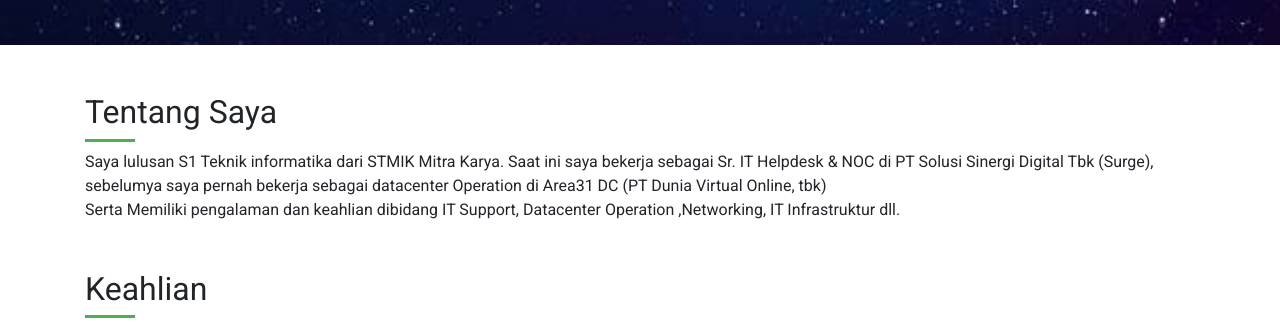
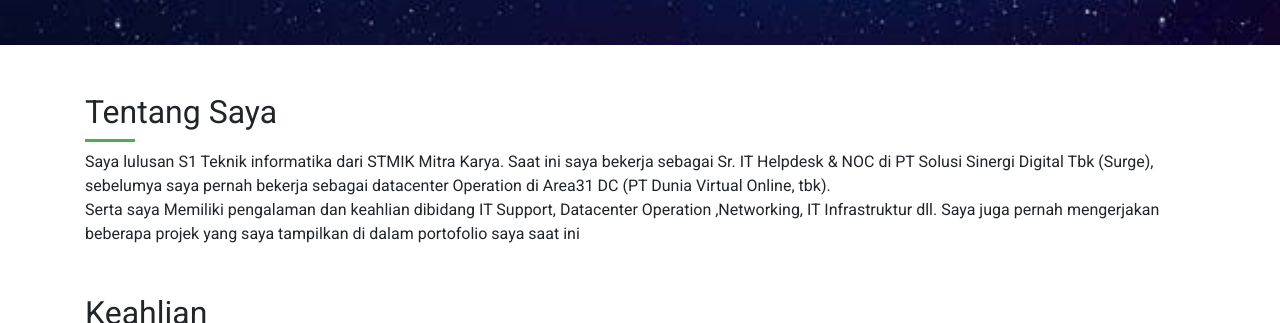
Before and after one commit to hariealvaro/hariealvaro.github.io, a plain HTML site: page index.html in a window 1280 px wide. Shown: the part 397-720 px from the top of the page. Drawn offline with nearby package versions, Linux system fonts and the light colour scheme.

Commit message:
Update index.html

```diff
--- a/index.html
+++ b/index.html
@@ -115,8 +115,8 @@
     <main class="container my-5">
         <section id="about" class="mb-5">
             <h2>Tentang Saya</h2>
-            <p>Saya lulusan S1 Teknik informatika dari STMIK Mitra Karya. Saat ini saya bekerja sebagai Sr. IT Helpdesk & NOC di PT Solusi Sinergi Digital Tbk (Surge), sebelumya saya pernah bekerja sebagai datacenter Operation di Area31 DC (PT Dunia Virtual Online, tbk)
-<br/>Serta Memiliki pengalaman dan keahlian dibidang IT Support, Datacenter Operation ,Networking, IT Infrastruktur dll.</p>
+            <p>Saya lulusan S1 Teknik informatika dari STMIK Mitra Karya. Saat ini saya bekerja sebagai Sr. IT Helpdesk & NOC di PT Solusi Sinergi Digital Tbk (Surge), sebelumya saya pernah bekerja sebagai datacenter Operation di Area31 DC (PT Dunia Virtual Online, tbk).
+<br/>Serta saya Memiliki pengalaman dan keahlian dibidang IT Support, Datacenter Operation ,Networking, IT Infrastruktur dll. Saya juga pernah mengerjakan beberapa projek yang saya tampilkan di dalam portofolio saya saat ini</p>
         </section>
 
         <!-- Bagian Keahlian -->
```
